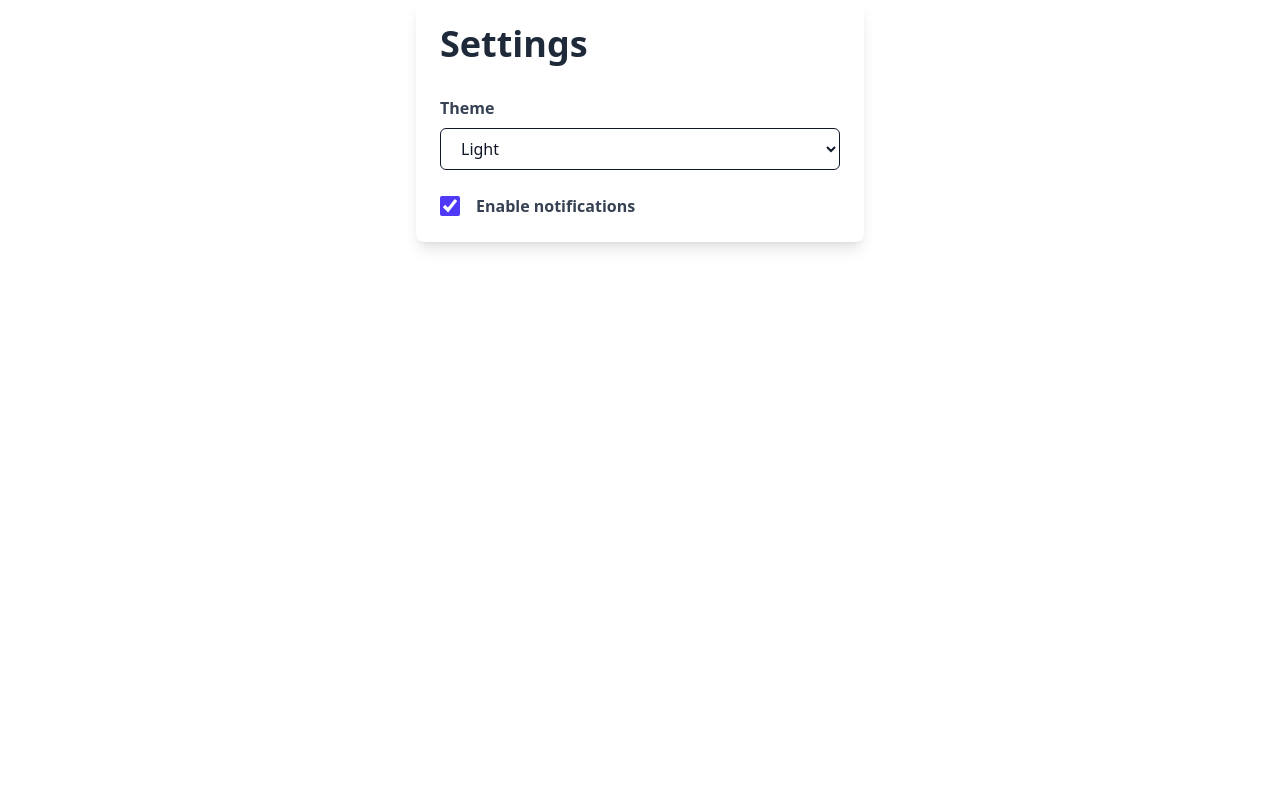
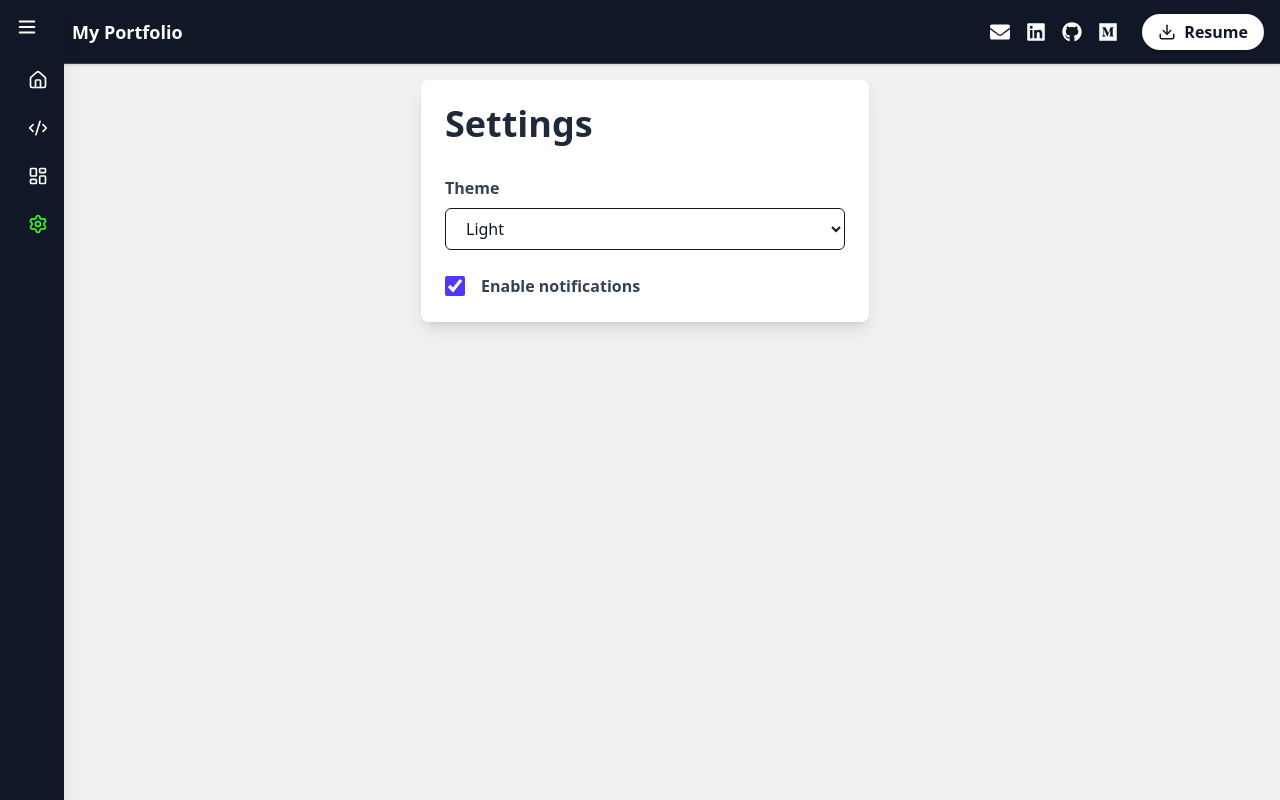
Before and after one commit to Tharun-Vardhineni/devcollab, a React (Vite) app: page /dashboard/settings in a window 1280 px wide. Built offline with nearby package versions, Linux system fonts and the light colour scheme.

Commit message:
sidebar nav bar and socials integrated

```diff
--- a/package.json
+++ b/package.json
@@ -12,8 +12,10 @@
   "dependencies": {
     "@heroicons/react": "^2.2.0",
     "framer-motion": "^12.23.11",
+    "lucide-react": "^0.532.0",
     "react": "^19.1.0",
     "react-dom": "^19.1.0",
+    "react-icons": "^5.5.0",
     "react-router-dom": "^7.7.1"
   },
   "devDependencies": {
--- a/src/App.jsx
+++ b/src/App.jsx
@@ -1,7 +1,7 @@
 import React from "react";
 import ReactDOM from "react-dom/client";
+import AppRouter from "./pages/Router";
 import { AuthProvider } from "./context/AuthContext";
-import AppRouter from "./pages/Router";
 import { ThemeProvider } from "./context/ThemeContext";
 import "./Index.css";
 
--- /dev/null
+++ b/src/Layouts/DashboardLayout.jsx
@@ -0,0 +1,32 @@
+import { useState } from "react";
+import Sidebar from "../components/Sidebar";
+import Navbar from "../components/Navbar";
+import { Outlet } from "react-router-dom";
+
+export default function DashboardLayout() {
+  const [sidebarOpen, setSidebarOpen] = useState(false); // start collapsed
+
+  const toggleSidebar = () => setSidebarOpen((prev) => !prev);
+
+  const sidebarWidth = sidebarOpen ? 10 : 10;
+
+  return (
+    <>
+      <Navbar sidebarOpen={sidebarOpen} toggleSidebar={toggleSidebar} />
+       <Sidebar isOpen={sidebarOpen} toggleSidebar={toggleSidebar} />
+
+      <main
+        style={{
+          marginLeft: sidebarWidth,
+          marginTop: 64,
+          transition: "margin-left 0.3s ease",
+          padding: "1rem",
+          minHeight: "calc(100vh - 64px)",
+          backgroundColor: "#f0f0f0",
+        }}
+      >
+        <Outlet />
+      </main>
+    </>
+  );
+}
--- a/src/components/Header.jsx
+++ /dev/null
@@ -1,45 +0,0 @@
-import { useAuth } from "../context/AuthContext";
-import { useNavigate } from "react-router-dom";
-
-export default function Header() {
-  const { logout, user } = useAuth();
-  const navigate = useNavigate();
-
-  const handleLogout = () => {
-    logout();
-    navigate("/");
-  };
-
-  return (
-    <div className="flex justify-between items-center p-4 bg-gray-100 shadow">
-
-    <div className="flex flex-col items-center justify-center gap-4">
-  <img
-    src={logo}
-    alt="Tharun Vardhineni Logo"
-    className="w-28 h-28 rounded-full shadow-md"
-  />
-  <h1 className="text-3xl md:text-4xl font-bold text-center text-gray-900 dark:text-white">
-    Tharun Kumar Vardhineni
-  </h1>
-</div>
-
-      {/*<h1 className="text-xl items-center font-semibold">Welcome to my portfolio</h1>
-      <button
-        onClick={handleLogout}
-        className="bg-red-500 text-white px-4 py-1 rounded"
-      >
-        Logout
-      </button>
-      */}
-      <a
-  href="/resume.pdf"
-  download="Tharun-Vardhineni-Resume.pdf"
-  className="px-4 py-2 bg-blue-600 hover:bg-blue-700 text-white rounded"
->
-  Download Resume
-</a>
-
-    </div>
-  );
-}
--- /dev/null
+++ b/src/components/Navbar.jsx
@@ -0,0 +1,72 @@
+import { Download, Menu } from "lucide-react";
+import { motion } from "framer-motion";
+import { FaGithub, FaLinkedin, FaMedium, FaEnvelope } from "react-icons/fa";
+
+const neonGreen = "#39FF14";
+
+export default function Navbar({ sidebarOpen, toggleSidebar, socialLinks }) {
+  return (
+    <nav
+      className="fixed top-0 left-0 right-0 h-16 bg-gray-900 text-white shadow flex items-center justify-between px-4 z-50 border-b border-gray-700"
+      style={{ paddingLeft: sidebarOpen ? 250 : 72, transition: "padding-left 0.3s ease" }}
+    >
+        <span className="text-lg font-bold whitespace-nowrap">
+          My Portfolio
+        </span>
+
+      {/* Right: Socials + Resume */}
+      <div className="flex items-center gap-4">
+        <motion.a
+          href={socialLinks?.gmail || "mailto:tharunvardhineni@gmail.com"}
+          target="_blank"
+          rel="noopener noreferrer"
+          whileHover={{ scale: 1.2, color: neonGreen }}
+          className="transition text-white"
+        >
+          <FaEnvelope size={20} />
+        </motion.a>
+
+        <motion.a
+          href={socialLinks?.linkedin || "https://www.linkedin.com/in/tharun-vardhineni-465547143/"}
+          target="_blank"
+          rel="noopener noreferrer"
+          whileHover={{ scale: 1.2, color: neonGreen }}
+          className="transition text-white"
+        >
+          <FaLinkedin size={20} />
+        </motion.a>
+
+        <motion.a
+          href={socialLinks?.github || "https://github.com/Tharun-Vardhineni"}
+          target="_blank"
+          rel="noopener noreferrer"
+          whileHover={{ scale: 1.2, color: neonGreen }}
+          className="transition text-white"
+        >
+          <FaGithub size={20} />
+        </motion.a>
+
+        <motion.a
+          href={socialLinks?.medium || "https://medium.com/@tharunvardhineni"}
+          target="_blank"
+          rel="noopener noreferrer"
+          whileHover={{ scale: 1.2, color: neonGreen }}
+          className="transition text-white"
+        >
+          <FaMedium size={20} />
+        </motion.a>
+
+        <motion.a
+          href="/Tharun_Resume.pdf"
+          download
+          whileHover={{ scale: 1.05, backgroundColor: neonGreen, color: "#000" }}
+          whileTap={{ scale: 0.95 }}
+          className="ml-2 flex items-center gap-2 px-4 py-1.5 rounded-full font-semibold shadow bg-white text-gray-900 hover:bg-gray-200 transition"
+        >
+          <Download size={18} />
+          Resume
+        </motion.a>
+      </div>
+    </nav>
+  );
+}
--- a/src/components/Sidebar.jsx
+++ b/src/components/Sidebar.jsx
@@ -1,17 +1,89 @@
-import { Link } from "react-router-dom";
+import { Link, useLocation } from "react-router-dom";
+import { useEffect, useRef } from "react";
+import { motion } from "framer-motion";
+import {
+  LayoutDashboard,
+  Code2,
+  Settings,
+  Menu,
+  X,
+  HomeIcon,
+} from "lucide-react";
 
-export default function Sidebar() {
+const neon = "#39FF14";
+
+const menuItems = [
+  { name: "Homepage", icon: <HomeIcon size={20} />, path: "/dashboard/homepage" },
+  { name: "Projects", icon: <Code2 size={20} />, path: "/dashboard/projects" },
+  { name: "Skills", icon: <LayoutDashboard size={20} />, path: "/dashboard/skills" },
+  { name: "Settings", icon: <Settings size={20} />, path: "/dashboard/settings" },
+];
+
+export default function Sidebar({ isOpen, toggleSidebar }) {
+  const { pathname } = useLocation();
+  const sidebarRef = useRef();
+
+  useEffect(() => {
+    const closeOnOutside = (e) => {
+      if (sidebarRef.current && !sidebarRef.current.contains(e.target)) {
+        if (isOpen) toggleSidebar();
+      }
+    };
+    document.addEventListener("mousedown", closeOnOutside);
+    return () => document.removeEventListener("mousedown", closeOnOutside);
+  }, [isOpen, toggleSidebar]);
+
   return (
-    <div className="w-64 bg-gray-800 text-white h-screen p-5">
-      <h2 className="text-xl font-bold mb-8">My Dashboard</h2>
-      <ul className="space-y-4">
-        <li><Link to="/dashboard/profile" className="hover:text-blue-600" >Profile</Link></li>
-        <li><Link to="/dashboard/portfolio" className="hover:text-blue-600" >Portfolio</Link></li>
-        <li><Link to="/dashboard/projects" className="hover:text-blue-600" >Projects</Link></li>
-        <li><Link to="/dashboard/skills" className="hover:text-blue-600">Skills</Link></li>
-        <li><Link to="/dashboard/settings" className="hover:text-blue-600">Settings</Link></li>
+    <motion.div
+      ref={sidebarRef}
+      animate={{ width: isOpen ? 230 : 64 }}
+      transition={{ duration: 0.25 }}
+      className="fixed top-0 left-0 h-screen bg-gray-900 text-white shadow-xl p-4 flex flex-col z-50"
+    >
+      {/* Header */}
+      <div className="flex items-center justify-between mb-6">
+        <motion.button
+          onClick={toggleSidebar}
+          whileHover={{ color: neon }}
+          className="text-white focus:outline-none"
+        >
+          {isOpen ? <X size={22} /> : <Menu size={22} />}
+        </motion.button>
+        {isOpen && (
+          <h1 className="ml-2 text-base font-semibold whitespace-nowrap">Tharun Vardhineni</h1>
+        )}
+      </div>
 
-      </ul>
-    </div>
+      {/* Menu */}
+      <nav className="space-y-3">
+        {menuItems.map(({ name, icon, path }) => {
+          const active = pathname === path;
+
+          return (
+            <Link
+              key={name}
+              to={path}
+              className="group relative flex items-center gap-3 px-3 py-2 rounded-md transition-all duration-200"
+            >
+              <motion.div
+                className="flex items-center gap-3"
+                animate={{ color: active ? neon : "#fff" }}
+                whileHover={{ color: neon }}
+                transition={{ duration: 0.2 }}
+              >
+                {icon}
+                {isOpen && <span className="text-sm font-medium">{name}</span>}
+              </motion.div>
+
+              {!isOpen && (
+                <span className="absolute left-full top-1/2 -translate-y-1/2 ml-2 text-xs bg-gray-800 px-2 py-1 rounded shadow opacity-0 group-hover:opacity-100 transition-opacity">
+                  {name}
+                </span>
+              )}
+            </Link>
+          );
+        })}
+      </nav>
+    </motion.div>
   );
 }
--- a/src/pages/Dashboard.jsx
+++ b/src/pages/Dashboard.jsx
@@ -2,8 +2,8 @@ import React from "react";
 import { useAuth } from "../context/AuthContext";
 import { useNavigate } from "react-router-dom";
 import Sidebar from "../components/Sidebar";
-import Header from "../components/Header";
 import { Outlet } from "react-router-dom";
+import Navbar from "../components/Navbar";
 
 export default function Dashboard() {
   const { user, logout } = useAuth();   // Get user and logout function from context
@@ -16,10 +16,9 @@ export default function Dashboard() {
 
   return (
           <div className="flex">
+            <Navbar />
       <Sidebar />
-
       <div className="flex-1">
-        <Header />
 
         <div className="p-6">
           <Outlet />
@@ -28,6 +27,5 @@ export default function Dashboard() {
     </div>
 
 
-//    </div>
   );
 }
--- a/src/pages/Router.jsx
+++ b/src/pages/Router.jsx
@@ -1,33 +1,24 @@
 import React from "react";
-import { BrowserRouter as Router, Routes, Route } from "react-router-dom";
-
-//import Login from "./Login";
-//import Signup from "./Signup";
-import Portfolio from "./Portfolio";
-import Projects from "./Projects";
-import Settings from "./Settings";
-import Skills from "./Skills";
-import Profile from "./Profile";
-import Dashboard from "./Dashboard";
-import ProtectedRoute from "../components/ProtectedRoute";
+import { BrowserRouter as Router, Routes, Route, Navigate } from "react-router-dom";
+import DashboardLayout from "../Layouts/DashboardLayout";
+import Profile from "../pages/Profile";
+import Projects from "../pages/Projects";
+import Skills from "../pages/Skills";
+import Settings from "../pages/Settings";
 
 export default function AppRouter() {
   return (
+    <Router>
+      <Routes>
+        <Route path="/dashboard" element={<DashboardLayout />}>
+          <Route index element={<Navigate to="/dashboard/profile" replace />} />
+          <Route path="profile" element={<Profile />} />
+          <Route path="projects" element={<Projects />} />
+          <Route path="skills" element={<Skills />} />
+          <Route path="settings" element={<Settings />} />
+        </Route>
 
-        <Router>
-          <Routes>
-          <Route path="*" element={<Dashboard />} />
-          {/* <Route path="/login" element={<Login />} />
-           <Route path="/signup" element={<Signup />} />
-           <Route path="/dashboard" element={<ProtectedRoute> <Dashboard /></ProtectedRoute>}/>
-           */}
-          <Route path="/dashboard/portfolio" element={<Portfolio />} />
-          <Route path="/dashboard/projects" element={<Projects />} />
-          <Route path="/dashboard/skills" element={<Skills />} />
-          <Route path="/dashboard/profile" element={<Profile />} />
-          <Route path="/dashboard/settings" element={<Settings />} />
-
-
+        <Route path="*" element={<Navigate to="/dashboard/profile" replace />} />
       </Routes>
     </Router>
   );
```
Also changed, not shown: src/Layouts/DashboardLayout..jsx (deleted, +0 -36 lines), src/assets/Logo.png (renamed from Logo.png), 1 other file (tests, documents, lock files or other folders).
